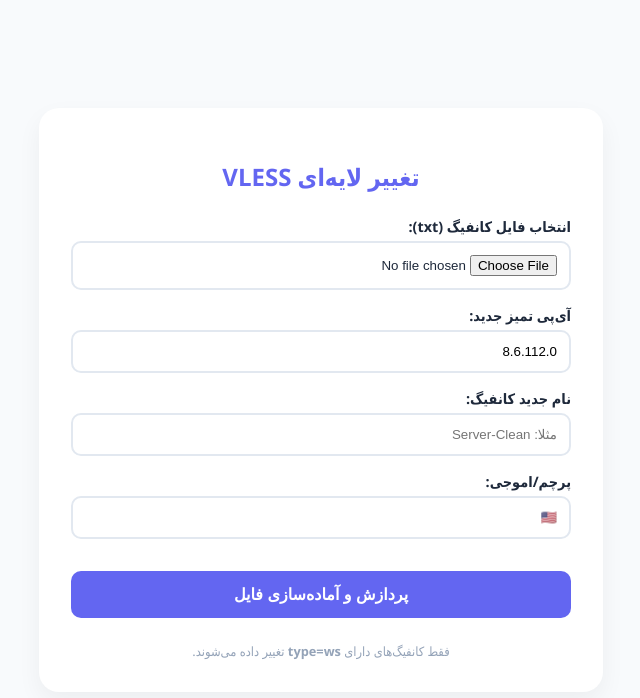
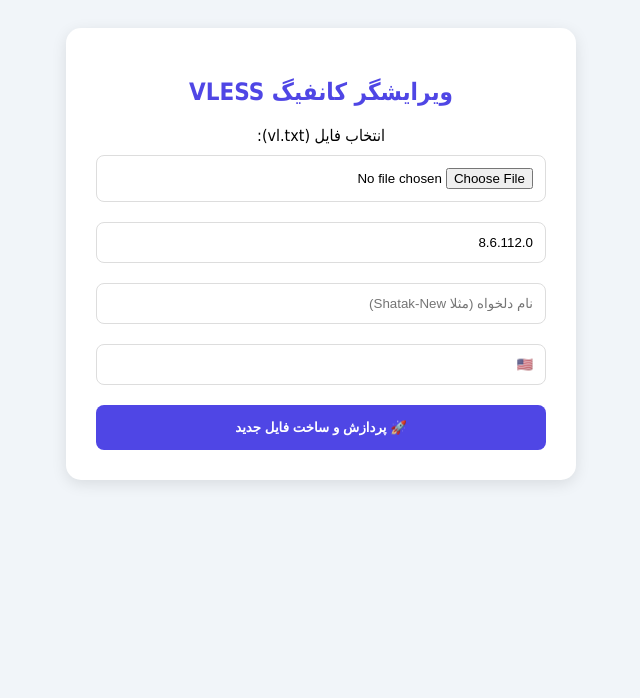
Before and after one commit to MojtabaMirbaqeri/V2, a plain HTML site: page index.html in a window 1280 px wide. Shown: the whole page, without its empty margins (319-959 px from the left). Drawn offline with Linux system fonts and the light colour scheme.

Commit message:
Rename title and update styling in index.html

```diff
--- a/index.html
+++ b/index.html
@@ -3,205 +3,104 @@
 <head>
     <meta charset="UTF-8">
     <meta name="viewport" content="width=device-width, initial-scale=1.0">
-    <title>VLESS Config Professional Transformer</title>
+    <title>VLESS Config Fixer</title>
     <style>
-        :root {
-            --primary: #6366f1;
-            --primary-hover: #4f46e5;
-            --bg: #f8fafc;
-            --card-bg: #ffffff;
-            --text: #1e293b;
-        }
-
-        body {
-            font-family: 'Segoe UI', Tahoma, Geneva, Verdana, sans-serif;
-            background-color: var(--bg);
-            color: var(--text);
-            margin: 0;
-            display: flex;
-            justify-content: center;
-            align-items: center;
-            min-height: 100vh;
-        }
-
-        .container {
-            background: var(--card-bg);
-            padding: 2rem;
-            border-radius: 20px;
-            box-shadow: 0 10px 25px rgba(0,0,0,0.05);
-            width: 90%;
-            max-width: 500px;
-            text-align: center;
-        }
-
-        h2 { color: var(--primary); margin-bottom: 1.5rem; }
-
-        .form-group {
-            margin-bottom: 1rem;
-            text-align: right;
-        }
-
-        label {
-            display: block;
-            margin-bottom: 5px;
-            font-weight: bold;
-            font-size: 0.9rem;
-        }
-
-        input[type="text"], input[type="file"] {
-            width: 100%;
-            padding: 12px;
-            border: 2px solid #e2e8f0;
-            border-radius: 10px;
-            box-sizing: border-box;
-            transition: all 0.3s;
-        }
-
-        input[type="text"]:focus {
-            border-color: var(--primary);
-            outline: none;
-            box-shadow: 0 0 0 3px rgba(99, 102, 241, 0.2);
-        }
-
-        button {
-            width: 100%;
-            padding: 14px;
-            background-color: var(--primary);
-            color: white;
-            border: none;
-            border-radius: 10px;
-            font-size: 1rem;
-            font-weight: bold;
-            cursor: pointer;
-            transition: background 0.3s;
-            margin-top: 1rem;
-        }
-
-        button:hover { background-color: var(--primary-hover); }
-
-        .footer {
-            margin-top: 1.5rem;
-            font-size: 0.8rem;
-            color: #94a3b8;
-        }
-
-        #downloadSection {
-            display: none;
-            margin-top: 20px;
-            padding: 15px;
-            background: #f0fdf4;
-            border-radius: 10px;
-            border: 1px solid #bbf7d0;
-        }
-
-        .download-btn {
-            background-color: #22c55e;
-            text-decoration: none;
-            display: inline-block;
-            color: white;
-            padding: 10px 20px;
-            border-radius: 8px;
-            margin-top: 10px;
-        }
+        :root { --p: #4f46e5; --bg: #f1f5f9; }
+        body { font-family: tahoma; background: var(--bg); display: flex; justify-content: center; padding: 20px; }
+        .card { background: white; padding: 30px; border-radius: 15px; box-shadow: 0 4px 15px rgba(0,0,0,0.1); width: 100%; max-width: 450px; text-align: center; }
+        h2 { color: var(--p); margin-bottom: 20px; }
+        input { width: 100%; padding: 12px; margin: 10px 0; border: 1px solid #ddd; border-radius: 8px; box-sizing: border-box; }
+        button { width: 100%; padding: 15px; background: var(--p); color: white; border: none; border-radius: 8px; cursor: pointer; font-weight: bold; margin-top: 10px; }
+        button:hover { background: #4338ca; }
+        #status { margin-top: 15px; padding: 10px; display: none; border-radius: 8px; font-size: 14px; }
+        .success { background: #dcfce7; color: #166534; border: 1px solid #bbf7d0; }
+        .download-btn { background: #22c55e; text-decoration: none; display: block; color: white; padding: 12px; border-radius: 8px; margin-top: 10px; }
     </style>
 </head>
 <body>
 
-<div class="container">
-    <h2>تغییر لایه‌ای VLESS</h2>
+<div class="card">
+    <h2>ویرایشگر کانفیگ VLESS</h2>
 
-    <div class="form-group">
-        <label>انتخاب فایل کانفیگ (txt):</label>
-        <input type="file" id="fileInput" accept=".txt">
-    </div>
+    <label>انتخاب فایل (vl.txt):</label>
+    <input type="file" id="fileInput" accept=".txt">
 
-    <div class="form-group">
-        <label>آی‌پی تمیز جدید:</label>
-        <input type="text" id="newIp" value="8.6.112.0">
-    </div>
+    <input type="text" id="newIp" placeholder="آی‌پی جدید (مثلا 8.6.112.0)" value="8.6.112.0">
+    <input type="text" id="newName" placeholder="نام دلخواه (مثلا Shatak-New)">
+    <input type="text" id="flag" placeholder="پرچم (🇺🇸)" value="🇺🇸">
 
-    <div class="form-group">
-        <label>نام جدید کانفیگ:</label>
-        <input type="text" id="newName" placeholder="مثلا: Server-Clean">
-    </div>
+    <button onclick="processFile()">🚀 پردازش و ساخت فایل جدید</button>
 
-    <div class="form-group">
-        <label>پرچم/اموجی:</label>
-        <input type="text" id="flag" value="🇺🇸">
-    </div>
-
-    <button onclick="processFile()">پردازش و آماده‌سازی فایل</button>
-
-    <div id="downloadSection">
-        <p style="color: #166534;">✅ فایل با موفقیت آماده شد!</p>
-        <a id="downloadLink" class="download-btn" href="#">📥 دانلود فایل خروجی</a>
-    </div>
-
-    <div class="footer">
-        فقط کانفیگ‌های دارای <b>type=ws</b> تغییر داده می‌شوند.
-    </div>
+    <div id="status"></div>
+    <div id="dlContainer"></div>
 </div>
 
 <script>
     function processFile() {
         const fileInput = document.getElementById('fileInput');
-        const newIp = document.getElementById('newIp').value;
-        const newName = document.getElementById('newName').value || "Config";
-        const flag = document.getElementById('flag').value;
+        const newIp = document.getElementById('newIp').value.trim();
+        const newName = document.getElementById('newName').value.trim() || "Config";
+        const flag = document.getElementById('flag').value.trim();
+        const status = document.getElementById('status');
+        const dlContainer = document.getElementById('dlContainer');
 
-        if (fileInput.files.length === 0) {
-            alert("لطفاً ابتدا یک فایل انتخاب کنید.");
+        if (!fileInput.files[0]) {
+            alert("لطفاً فایل را انتخاب کنید");
             return;
         }
 
-        const file = fileInput.files[0];
         const reader = new FileReader();
-
         reader.onload = function(e) {
             const content = e.target.result;
             const lines = content.split(/\r?\n/);
-            let modifiedLines = [];
+            let results = [];
+            let count = 0;
 
-            lines.forEach((line, index) => {
-                let trimmedLine = line.trim();
-                if (trimmedLine.startsWith('vless://') && trimmedLine.includes('type=ws')) {
+            lines.forEach((line) => {
+                if (line.includes('vless://') && line.includes('type=ws')) {
                     try {
-                        // استخراج UUID و بخش بعد از آن
-                        let [beforeAt, afterAt] = trimmedLine.split('@');
-                        let [addressPort, rest] = afterAt.split('?');
-                        let [params, remark] = rest.split('#');
+                        // پیدا کردن شروع لینک اصلی
+                        let startIndex = line.indexOf('vless://');
+                        let config = line.substring(startIndex);
 
-                        // اعمال تغییرات: آدرس جدید و پورت 443
-                        let newAddressPort = `${newIp}:443`;
+                        // تفکیک بخش‌ها
+                        let [mainPart, remarkPart] = config.split('#');
+                        let [uuidPart, rest] = mainPart.split('@');
+                        let [addressPart, paramsPart] = rest.split('?');
 
-                        // ساخت نام جدید (ریموت کردن نام قدیمی)
-                        let updatedRemark = encodeURIComponent(`${newName} ${index + 1} ${flag}`);
+                        // تغییر آی‌پی و پورت
+                        let newAddress = `${newIp}:443`;
 
-                        let newLine = `${beforeAt}@${newAddressPort}?${params}#${updatedRemark}`;
-                        modifiedLines.append ? null : modifiedLines.push(newLine);
+                        // ساخت نام جدید
+                        count++;
+                        let finalRemark = `${newName} ${count} ${flag}`;
+
+                        // سرهم کردن مجدد
+                        let newLine = `${uuidPart}@${newAddress}?${paramsPart}#${encodeURIComponent(finalRemark)}`;
+                        results.push(newLine);
                     } catch (err) {
-                        modifiedLines.push(trimmedLine);
+                        console.error("Error parsing line:", err);
                     }
-                } else if (trimmedLine !== "") {
-                    modifiedLines.push(trimmedLine);
                 }
             });
 
-            createDownloadLink(modifiedLines.join('\n'));
+            if (results.length > 0) {
+                showDownload(results.join('\n'));
+                status.innerHTML = `✅ تعداد ${results.length} کانفیگ WebSocket اصلاح شد.`;
+                status.className = "success";
+                status.style.display = "block";
+            } else {
+                alert("هیچ کانفیگ WebSocket در فایل پیدا نشد!");
+            }
         };
-
-        reader.readAsText(file);
+        reader.readAsText(fileInput.files[0]);
     }
 
-    function createDownloadLink(data) {
+    function showDownload(data) {
         const blob = new Blob([data], { type: 'text/plain' });
-        const url = window.URL.createObjectURL(blob);
-        const link = document.getElementById('downloadLink');
-        const section = document.getElementById('downloadSection');
-
-        link.href = url;
-        link.download = "Modified_Configs.txt";
-        section.style.display = 'block';
+        const url = URL.createObjectURL(blob);
+        const dlContainer = document.getElementById('dlContainer');
+        dlContainer.innerHTML = `<a href="${url}" download="Clean_Configs.txt" class="download-btn">📥 دانلود فایل (Clean_Configs.txt)</a>`;
     }
 </script>
 
```
